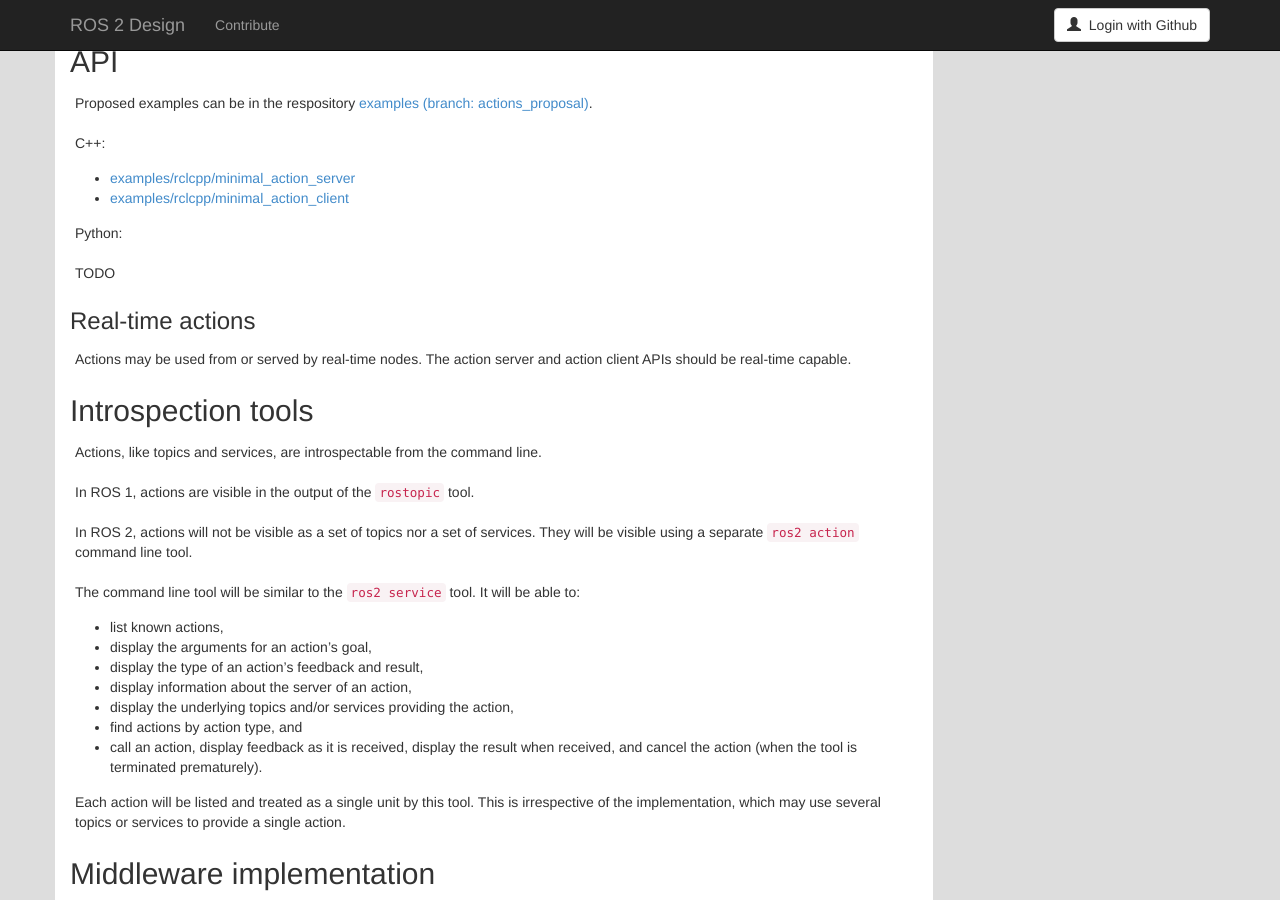
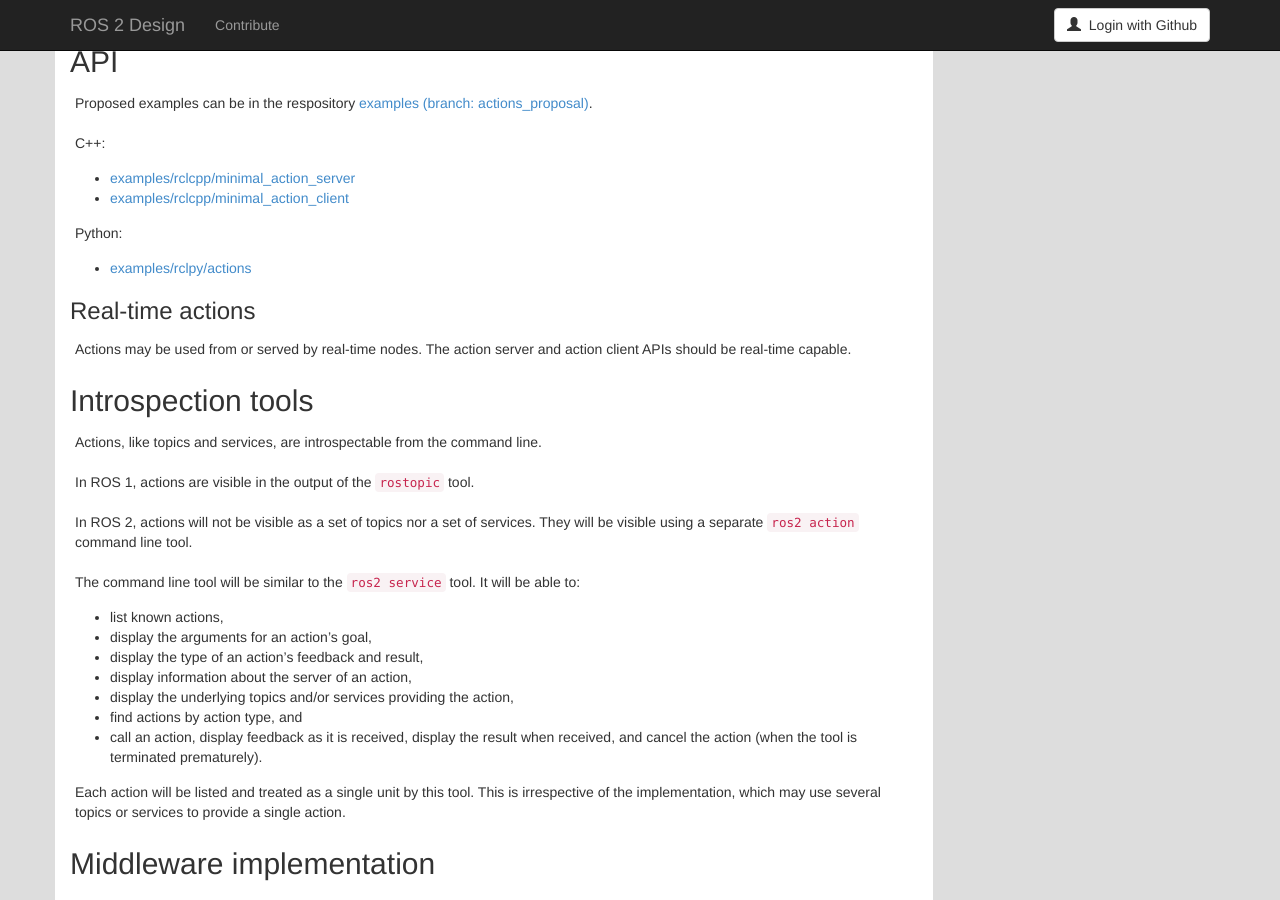
Before and after one commit to ros2/design, a Jekyll site: the page built from articles/actions.md, in a window 1280 px wide and 900 px high, scrolled down 3004 px. Built offline with Jekyll 4.4.1, drawn with Linux system fonts in a browser that asks for light colours; nearby versions of some CDN libraries.

Commit message:
Link to python actions api

```diff
--- a/articles/actions.md
+++ b/articles/actions.md
@@ -173,7 +173,7 @@ C++:
 
 Python:
 
-TODO
+- [examples/rclpy/actions](https://github.com/ros2/examples/tree/actions_proposal/rclpy/actions)
 
 ### Real-time actions
 
```
